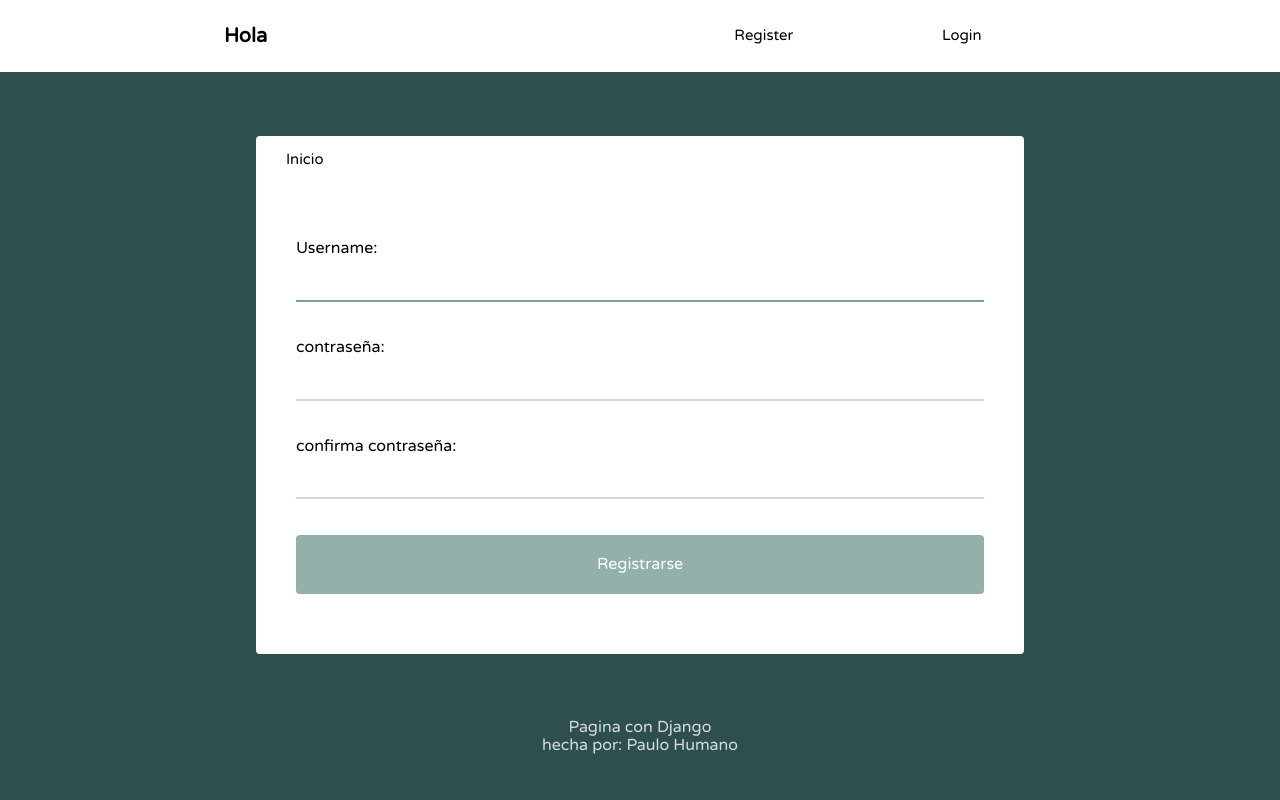
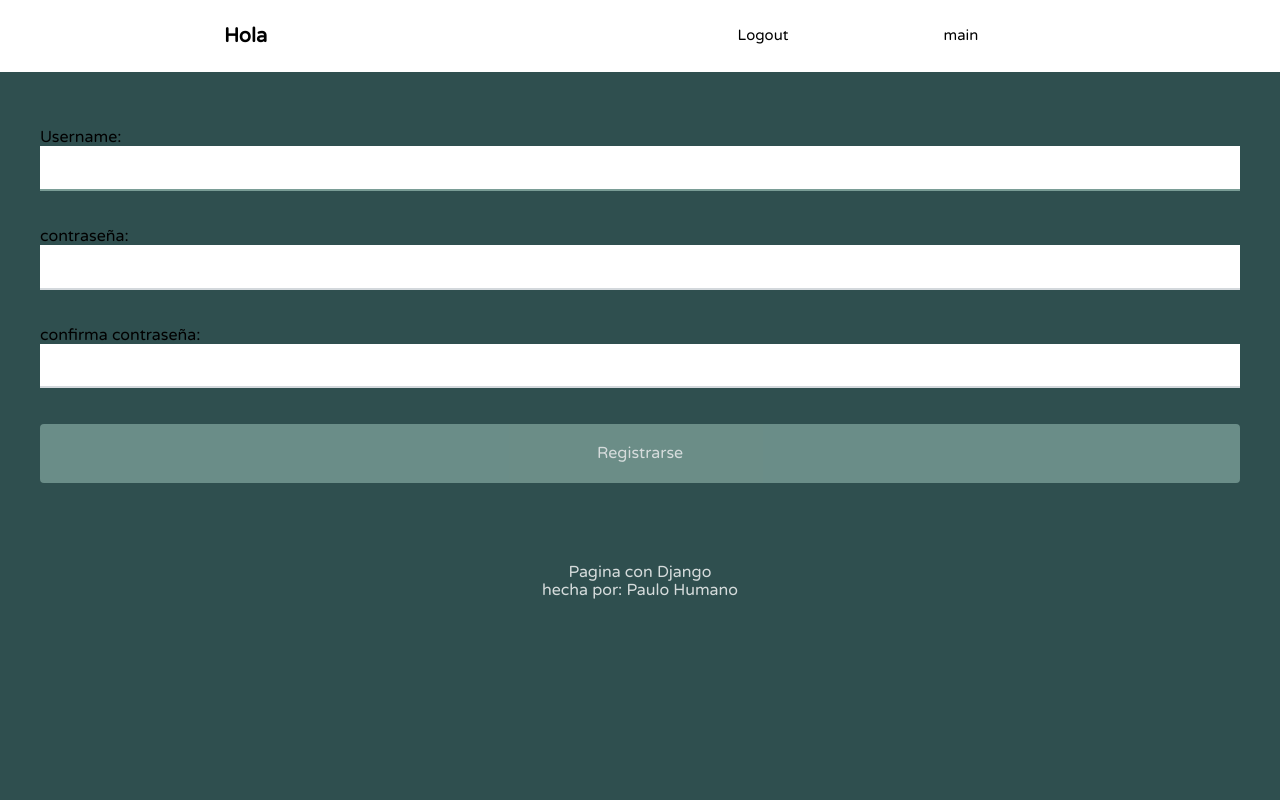
Before and after one commit to PauloHumano/FullStackIEFI, a Django app: page /register/ in a window 1280 px wide. Run offline with Django 4.2, Linux system fonts and the light colour scheme.

Commit message:
correccion de links

```diff
--- a/ProyectoNotasRapidas/AppGestionNotas/templates/AppGestionNotas/layout.html
+++ b/ProyectoNotasRapidas/AppGestionNotas/templates/AppGestionNotas/layout.html
@@ -19,8 +19,8 @@
           {% if request.user.is_authenticated %}
           <li><a href="{% url 'logout' %}">Logout</a></li>
           {% else %}
-          <li><a href="{% url 'register' %}">Register</a></li>
-          <li><a href="{% url 'login' %}">Login</a></li>
+          <li><a href="{% url 'logout' %}">Logout</a></li>
+          <li><a href="{% url 'main' %}">main</a></li>
           {% endif %}
         </ul>
       </nav>
@@ -28,17 +28,6 @@
     {% if messages %} {% for message in messages %}
     <div class="notification {{ message.tags}}"></div>
     {% endfor %} {% endif %}
-    <!-------------------------------------
-					Navigation Bar
-	-------------------------------------->
-    <div class="main">
-      <nav class="second-nav">
-        <a class="feed" href="{% url 'feed' %}">Inicio</a>
-        {% if request.user.is_authenticated %}
-        <a class="profile" href="{% url 'profile' %}">Mi Perfil</a>
-        <a class="new" href="{% url 'post' %}">Crear nueva nota</a>
-        {% endif %}
-      </nav>
 
       {% block content %} {% endblock content %}
     </div>
@@ -48,6 +37,5 @@
         <p>Pagina con Django<br />hecha por: Paulo Humano</p>
       </div>
     </footer>
-
   </body>
 </html>
--- a/ProyectoNotasRapidas/AppGestionNotas/templates/AppGestionNotas/register.html
+++ b/ProyectoNotasRapidas/AppGestionNotas/templates/AppGestionNotas/register.html
@@ -1,7 +1,7 @@
 {% extends 'AppGestionNotas/layout.html' %} {% block content %}
 
 <form class="form" method="post">
-  {% csrf_token %} {{ form.as_p}}
+  {{ form.as_p}}
 
   <button type="submit" id="submit">Registrarse</button>
 </form>
--- a/ProyectoNotasRapidas/templates/main.html
+++ b/ProyectoNotasRapidas/templates/main.html
@@ -14,7 +14,7 @@
       };
     </script>
 
-    <a class="text-secondary" href="{% url 'logout' %}">Cerrar Sesion</a>
+    <a class="text-secondary" href="{% url 'home' %}">Cerrar Sesion</a>
   </p>
 </div>
 {% endblock %}
```
